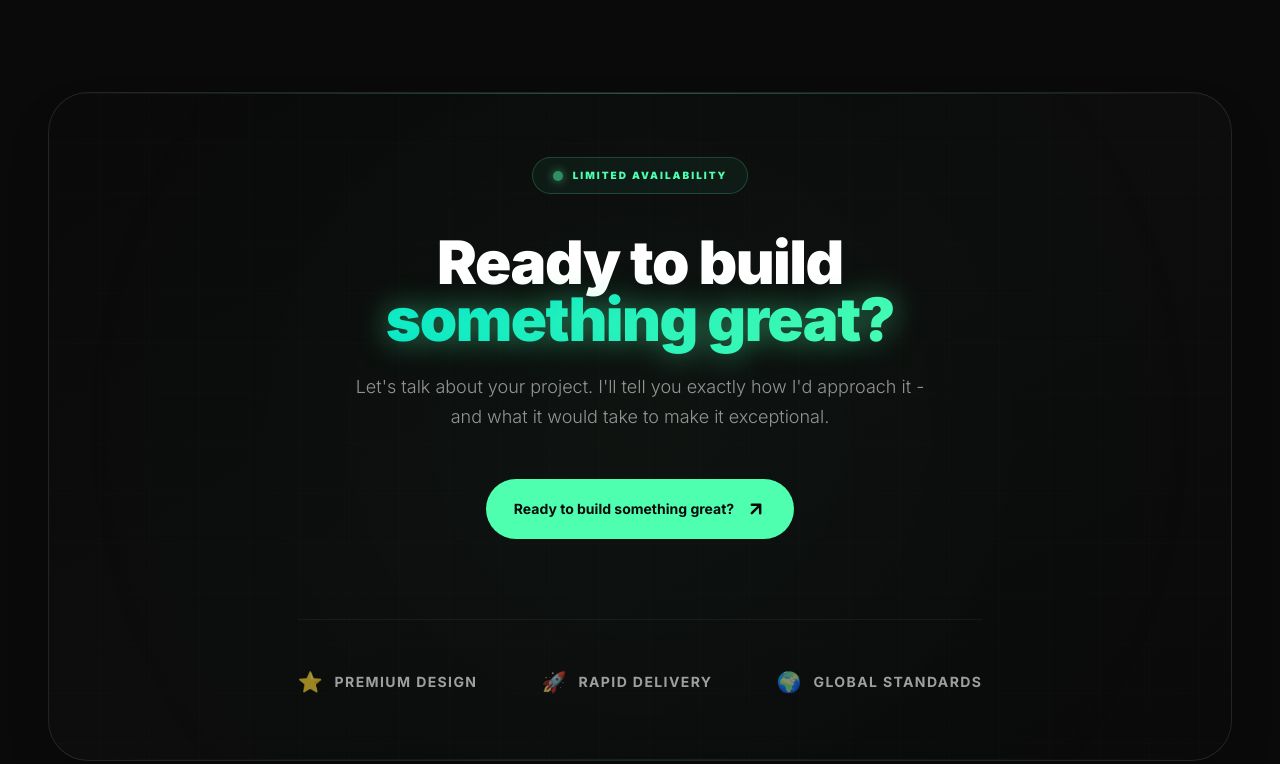
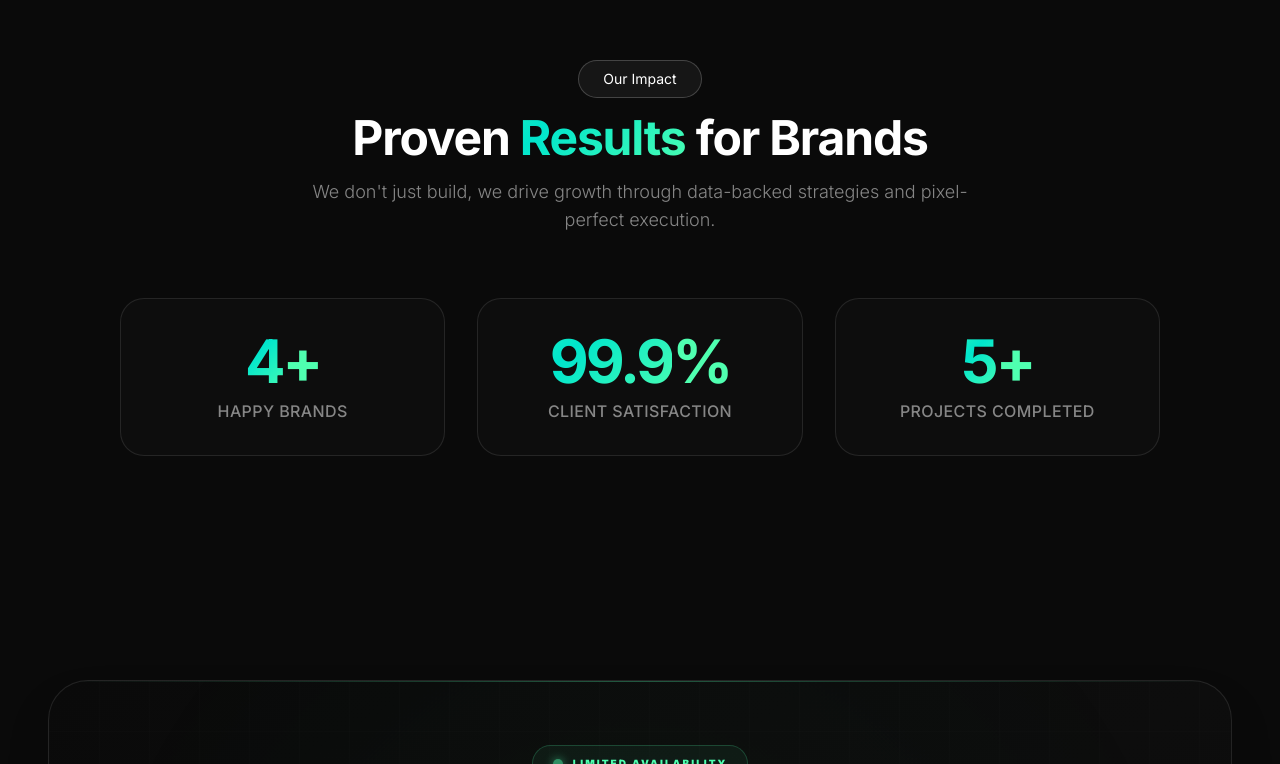
Before and after one commit to team-antcode/MintUp-Media, a Next.js app: page / in a window 1280 px wide. Shown: the part 7936-8700 px from the top of the page. Built offline with nearby package versions, Linux system fonts and the light colour scheme.

Commit message:
feat: Add Impact section to the homepage with animated statistics.

```diff
--- a/app/page.tsx
+++ b/app/page.tsx
@@ -5,6 +5,7 @@
 import Services from '@/components/sections/Services';
 import Portfolio from '@/components/sections/Portfolio';
 import Testimonials from '@/components/sections/Testimonials';
+import Impact from '@/components/sections/Impact';
 import FAQ from '@/components/sections/FAQ';
 import BookACall from '@/components/sections/BookACall';
 import Footer from '@/components/sections/Footer';
@@ -20,6 +21,7 @@
       <Portfolio />
       <Testimonials />
       <FAQ />
+      <Impact />
       <BookACall />
       <Footer />
     </main>
--- /dev/null
+++ b/components/sections/Impact.tsx
@@ -0,0 +1,104 @@
+'use client';
+
+import { useState, useEffect, useRef } from 'react';
+import SectionWrapper from '@/components/SectionWrapper';
+
+interface StatItemProps {
+    value: number;
+    label: string;
+    suffix?: string;
+    delay?: number;
+}
+
+function StatItem({ value, label, suffix = '', delay = 0 }: StatItemProps) {
+    const [count, setCount] = useState(0);
+    const [isVisible, setIsVisible] = useState(false);
+    const countRef = useRef<HTMLDivElement>(null);
+
+    useEffect(() => {
+        const observer = new IntersectionObserver(
+            ([entry]) => {
+                if (entry.isIntersecting) {
+                    setIsVisible(true);
+                }
+            },
+            { threshold: 0.1 }
+        );
+
+        if (countRef.current) {
+            observer.observe(countRef.current);
+        }
+
+        return () => observer.disconnect();
+    }, []);
+
+    useEffect(() => {
+        if (!isVisible) return;
+
+        let start = 0;
+        const duration = 2000; // 2 seconds
+        const increment = value / (duration / 16); // 60fps
+
+        const timer = setTimeout(() => {
+            const interval = setInterval(() => {
+                start += increment;
+                if (start >= value) {
+                    setCount(value);
+                    clearInterval(interval);
+                } else {
+                    setCount(Math.floor(start));
+                }
+            }, 16);
+            return () => clearInterval(interval);
+        }, delay);
+
+        return () => clearTimeout(timer);
+    }, [isVisible, value, delay]);
+
+    return (
+        <div
+            ref={countRef}
+            className="section-reveal flex flex-col items-center justify-center p-8 rounded-3xl bg-[#0d0d0d] border border-white/10 transition-all duration-300 hover:border-[#4fffb0]/30 hover:shadow-[0_10px_40px_rgba(79,255,176,0.05)] group"
+        >
+            <div className="text-5xl md:text-6xl font-bold text-white mb-2 tracking-tighter">
+                <span className="gradient-mint-text">{count}</span>
+                <span className="text-[#4fffb0]">{suffix}</span>
+            </div>
+            <div className="text-white/50 text-sm md:text-base font-medium tracking-wide uppercase">
+                {label}
+            </div>
+        </div>
+    );
+}
+
+export default function Impact() {
+    return (
+        <SectionWrapper id="impact" className="bg-[#0a0a0a]">
+            <div className="absolute top-0 left-0 right-0 h-px bg-linear-to-r from-transparent via-white/5 to-transparent" />
+
+            <div className="max-w-7xl mx-auto w-full">
+                {/* Header */}
+                <div className="text-center mb-16 px-6">
+                    <div className="section-reveal mb-4">
+                        <span className="inline-flex items-center justify-center px-6 py-2 rounded-full border border-white/20 text-white text-sm bg-white/5 mx-auto">
+                            Our Impact
+                        </span>
+                    </div>
+                    <h2 className="section-reveal text-4xl md:text-5xl font-bold text-white tracking-tight mb-4">
+                        Proven <span className="gradient-mint-text">Results</span> for Brands
+                    </h2>
+                    <p className="section-reveal text-white/50 text-lg max-w-2xl mx-auto font-light">
+                        We don't just build, we drive growth through data-backed strategies and pixel-perfect execution.
+                    </p>
+                </div>
+
+                {/* Stats Grid */}
+                <div className="grid grid-cols-1 md:grid-cols-3 gap-6 md:gap-8 px-6">
+                    <StatItem value={4} label="Happy Brands" suffix="+" delay={200} />
+                    <StatItem value={99.9} label="Client Satisfaction" suffix="%" delay={400} />
+                    <StatItem value={5} label="Projects Completed" suffix="+" delay={600} />
+                </div>
+            </div>
+        </SectionWrapper>
+    );
+}
```
